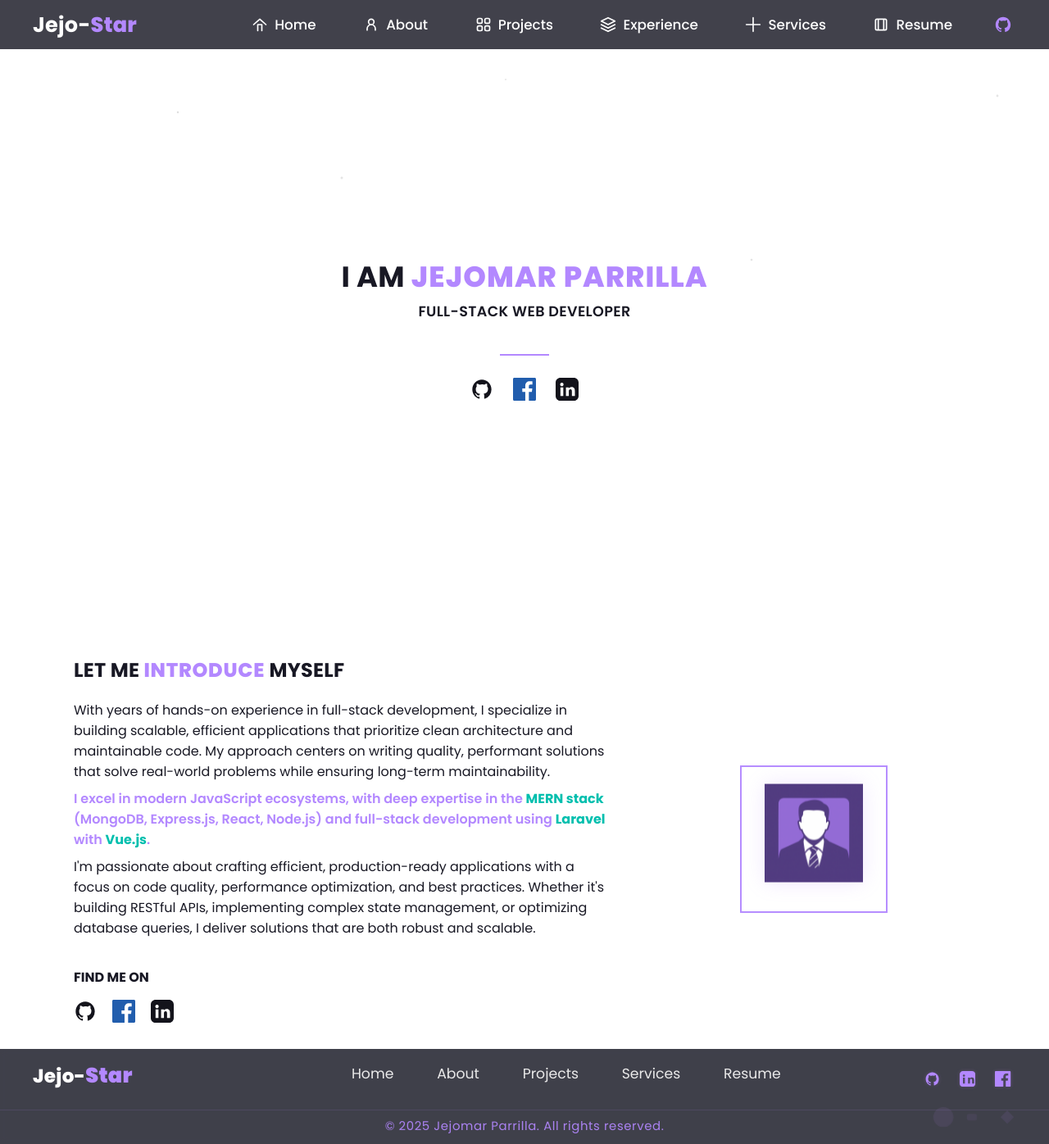
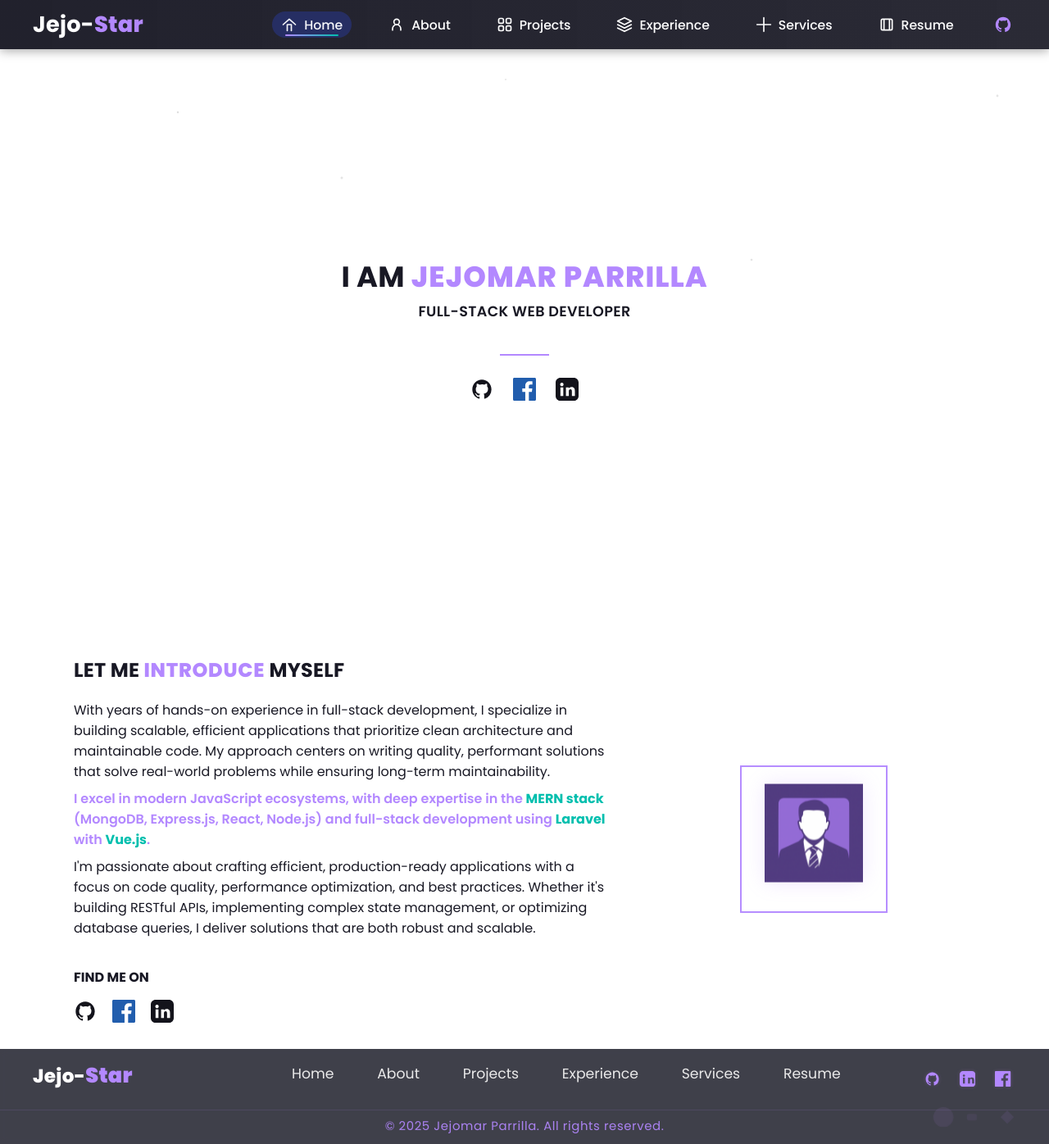
Before and after one commit to Je-Joestar24/portfolio, a plain HTML site: page index.html in a window 1280 px wide. Shown: the whole page at 82% size. Drawn offline with nearby package versions, Linux system fonts and the light colour scheme.

Commit message:
feat(ui): add experience timeline page and modernize navigation/skills
- Implement experience timeline view with company/project sliders and expandable details
- Add MERN + Stripe to skills with animated hover-name interaction
- Modernize top navigation (active state, gradient header, improved mobile) and sync footer links with Experience route

```diff
--- a/css/nav/index.css
+++ b/css/nav/index.css
@@ -4,14 +4,14 @@
   top: 0;
   left: 0;
   z-index: 100;
-  background: rgba(24, 24, 36, 0.82);
-  box-shadow: none;
+  background: linear-gradient(90deg, rgba(24, 24, 36, 0.96), rgba(24, 24, 36, 0.92));
+  box-shadow: 0 2px 12px rgba(0, 0, 0, 0.35);
   display: flex;
   align-items: center;
   justify-content: center;
   padding: 0;
   min-height: 60px;
-  backdrop-filter: blur(4px);
+  backdrop-filter: blur(8px);
 }
 .nav__container {
   width: 100%;
@@ -23,20 +23,20 @@
   padding: 0.5rem 2.5rem;
 }
 .nav__brand {
-  font-size: 1.6rem;
+  font-size: 1.7rem;
   font-weight: 700;
   color: #fff;
   letter-spacing: 0.01em;
   user-select: none;
 }
 .nav__brand span {
-  color: #b388ff;
+  color: var(--brand-violet);
   font-weight: 800;
 }
 .nav__links {
   display: flex;
   align-items: center;
-  gap: 2.2rem;
+  gap: 2.1rem;
   list-style: none;
   margin: 0;
   padding: 0;
@@ -46,15 +46,15 @@
   align-items: center;
   gap: 0.5rem;
   color: #fff;
-  font-size: 1.05rem;
+  font-size: 0.98rem;
   font-weight: 500;
   text-decoration: none;
   background: none;
   border: none;
   outline: none;
   padding: 0.3rem 0.7rem;
-  border-radius: 0.3rem;
-  transition: color 0.18s, background 0.18s;
+  border-radius: 999px;
+  transition: color 0.18s, background 0.18s, transform 0.18s;
   position: relative;
 }
 .nav__link--icon {
@@ -62,8 +62,26 @@
 }
 .nav__link:hover,
 .nav__link:focus {
-  color: #b388ff;
+  color: var(--brand-violet);
   background: rgba(179, 136, 255, 0.08);
+  transform: translateY(-1px);
+}
+
+/* Active link state */
+.nav__link.active {
+  color: var(--text-light);
+  background: rgba(48, 79, 254, 0.25);
+}
+
+.nav__link.active::after {
+  content: '';
+  position: absolute;
+  left: 16px;
+  right: 16px;
+  bottom: 2px;
+  height: 2px;
+  border-radius: 999px;
+  background: linear-gradient(90deg, var(--brand-violet), var(--theme-secondary));
 }
 .nav__icon {
   display: inline-block;
@@ -77,20 +95,20 @@
 }
 @media (max-width: 900px) {
   .nav__container {
-    padding: 0.5rem 1rem;
+    padding: 0.5rem 1.2rem;
   }
   .nav__brand {
-    font-size: 1.1rem;
+    font-size: 1.2rem;
   }
   .nav__links {
-    gap: 1.1rem;
+    gap: 1.2rem;
   }
   .nav__links.mobile{
     position: fixed;
     top: 60px;
     left: 0px;
     z-index: 50;
-    background: rgba(24, 24, 36, 0.82);
+    background: rgba(24, 24, 36, 0.96);
     gap: 0;
     justify-content: space-between;
     width: 100vw;
@@ -117,7 +135,7 @@
     display: none;
   }
   .nav__link {
-    font-size: 0.98rem;
-    padding: 0.2rem 0.4rem;
+    font-size: 0.95rem;
+    padding: 0.25rem 0.6rem;
   }
 }
--- a/js/template/templates/footer/navigations.js
+++ b/js/template/templates/footer/navigations.js
@@ -21,6 +21,11 @@ export default class FooterNavigations {
       {
         label: 'Projects',
         href: '#/projects',
+        target: ''
+      },
+      {
+        label: 'Experience',
+        href: '#/experience',
         target: ''
       },
       {
--- a/js/template/templates/navigation/navs.js
+++ b/js/template/templates/navigation/navs.js
@@ -1,31 +1,36 @@
 export default class{
     navs = [
       {
-        href: '#/home',
+        href: '#/',
+        id: 'home-nav',
         label: 'Home',
         svg: '<svg class="nav__icon" viewBox="0 0 24 24" width="20" height="20" fill="none"><path d="M3 12L12 4l9 8" stroke="currentColor" stroke-width="2" stroke-linecap="round" stroke-linejoin="round"/><path d="M9 21V12h6v9" stroke="currentColor" stroke-width="2" stroke-linecap="round" stroke-linejoin="round"/></svg>',
         target: ''
       },
       {
         href: '#/about',
+        id: 'about-nav',
         label: 'About',
         svg: '<svg class="nav__icon" viewBox="0 0 24 24" width="20" height="20" fill="none"><circle cx="12" cy="8" r="4" stroke="currentColor" stroke-width="2"/><path d="M6 20v-2a6 6 0 0 1 12 0v2" stroke="currentColor" stroke-width="2" stroke-linecap="round"/></svg>',
         target: ''
       },
       {
         href: '#/projects',
+        id: 'projects-nav',
         label: 'Projects',
         svg: '<svg class="nav__icon" viewBox="0 0 24 24" width="20" height="20" fill="none"><rect x="3" y="3" width="7" height="7" rx="2" stroke="currentColor" stroke-width="2"/><rect x="14" y="3" width="7" height="7" rx="2" stroke="currentColor" stroke-width="2"/><rect x="14" y="14" width="7" height="7" rx="2" stroke="currentColor" stroke-width="2"/><rect x="3" y="14" width="7" height="7" rx="2" stroke="currentColor" stroke-width="2"/></svg>',
         target: ''
       },
       {
         href: '#/experience',
+        id: 'experience-nav',
         label: 'Experience',
         svg: '<svg class="nav__icon" viewBox="0 0 24 24" width="20" height="20" fill="none"><path d="M12 2L2 7l10 5 10-5-10-5z" stroke="currentColor" stroke-width="2" stroke-linecap="round" stroke-linejoin="round"/><path d="M2 17l10 5 10-5" stroke="currentColor" stroke-width="2" stroke-linecap="round" stroke-linejoin="round"/><path d="M2 12l10 5 10-5" stroke="currentColor" stroke-width="2" stroke-linecap="round" stroke-linejoin="round"/></svg>',
         target: ''
       },
       {
         href: '#/services',
+        id: 'services-nav',
         label: 'Services',
         svg: '<svg class="nav__icon" viewBox="0 0 24 24" width="20" height="20" fill="none"><path d="M12 2v20M2 12h20" stroke="currentColor" stroke-width="2" stroke-linecap="round"/></svg>',
         target: ''
@@ -41,7 +46,7 @@ export default class{
     async getHtml(){
         return `
         <ul class="nav__links">
-          ${this.navs.map( nav => `<li><a href="${nav.href}" class="nav__link item" aria-label="${nav.label}" ${nav.target ? `target="${nav.target}"` : ''}>${nav.svg} ${nav.label}</a></li>`).join("")}
+          ${this.navs.map( nav => `<li><a href="${nav.href}" id="${nav.id ? nav.id : ''}" class="nav__link item" aria-label="${nav.label}" ${nav.target ? `target="${nav.target}"` : ''}>${nav.svg} ${nav.label}</a></li>`).join("")}
           <li><a href="https://github.com/Je-Joestar24" class="nav__link nav__link--icon" aria-label="GitHub" target="_blank" rel="noopener"><svg class="nav__icon" viewBox="0 0 24 24" width="22" height="22" fill="none"><path fill="#b388ff" d="M12 2C6.48 2 2 6.58 2 12.26c0 4.5 2.87 8.32 6.84 9.67.5.09.68-.22.68-.48 0-.24-.01-.87-.01-1.7-2.78.62-3.37-1.36-3.37-1.36-.45-1.18-1.1-1.5-1.1-1.5-.9-.63.07-.62.07-.62 1 .07 1.53 1.05 1.53 1.05.89 1.56 2.34 1.11 2.91.85.09-.66.35-1.11.63-1.37-2.22-.26-4.56-1.14-4.56-5.07 0-1.12.39-2.03 1.03-2.75-.1-.26-.45-1.3.1-2.7 0 0 .84-.28 2.75 1.05A9.38 9.38 0 0 1 12 6.84c.85.004 1.71.12 2.51.35 1.91-1.33 2.75-1.05 2.75-1.05.55 1.4.2 2.44.1 2.7.64.72 1.03 1.63 1.03 2.75 0 3.94-2.34 4.81-4.57 5.07.36.32.68.94.68 1.9 0 1.37-.01 2.47-.01 2.8 0 .27.18.58.69.48A10.01 10.01 0 0 0 22 12.26C22 6.58 17.52 2 12 2Z"/></svg></a></li>
         </ul>
         <svg class="nav__icon mobile"  viewBox="0 0 24 24"  fill="none"  stroke="currentColor"  stroke-width="2"  stroke-linecap="round"  stroke-linejoin="round">  <polyline points="6 9 12 15 18 9" /></svg>
--- a/js/views/about/skills.js
+++ b/js/views/about/skills.js
@@ -62,6 +62,7 @@ export default class {
         { name: 'Spoonacular API', img: 'spoonacular.png' },
         { name: 'Google Books API', img: 'books.png' },
         { name: 'LocalStorage (Web APIs)', img: 'localstorage.svg' },
+        { name: 'Stripe', img: 'stripe.png' },
       ]
     }
   ];
--- a/js/views/experience/companies.js
+++ b/js/views/experience/companies.js
@@ -20,7 +20,7 @@ export const companies = [
                     "Developed triage, diagnosis, and admin modules",
                     "Created scalable structure ready for payment integration"
                 ],
-                tech: ["MongoDB", "Expres.js", "React.js", "Node.js", "RESTful API", "Role-based Permissions"]
+                tech: ["MongoDB", "Expres.js", "React.js", "Node.js", "RESTful API", "Role-based Permissions", "Stripe"]
             },
             {
                 title: "Child Care Management Platform",
--- a/js/views/projects/projects.js
+++ b/js/views/projects/projects.js
@@ -4,7 +4,7 @@ export const projects = [
         desc: "SPA for real-time crime reporting, heatmaps, analytics, and police-citizen coordination. Centralized, secure, and modern.",
         tech: ["Laravel", "Vue 3 (Options API)", "Vuex", "MySQL", "Google Maps API", "Tailwind CSS"],
         images: Array.from({ length: 7 }, (_, i) => `assets/projects_img/crimeguard${i + 1}.png`),
-        demo: "https://crime-guard.csitcicte.com/",
+        demo: "",
         repo: "https://github.com/Je-Joestar24/CrimeGuard"
     },
     {
```
Also changed, not shown: assets/technologies/stripe.png (added).
